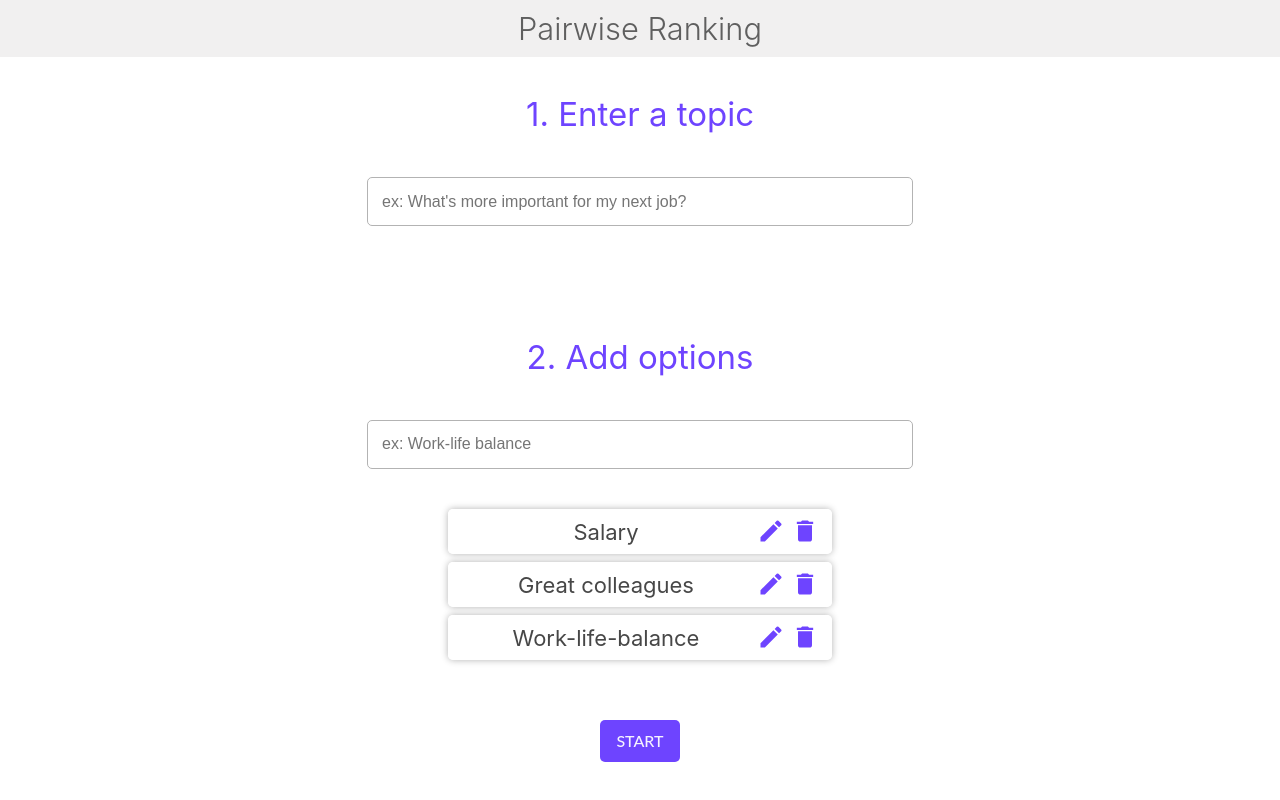
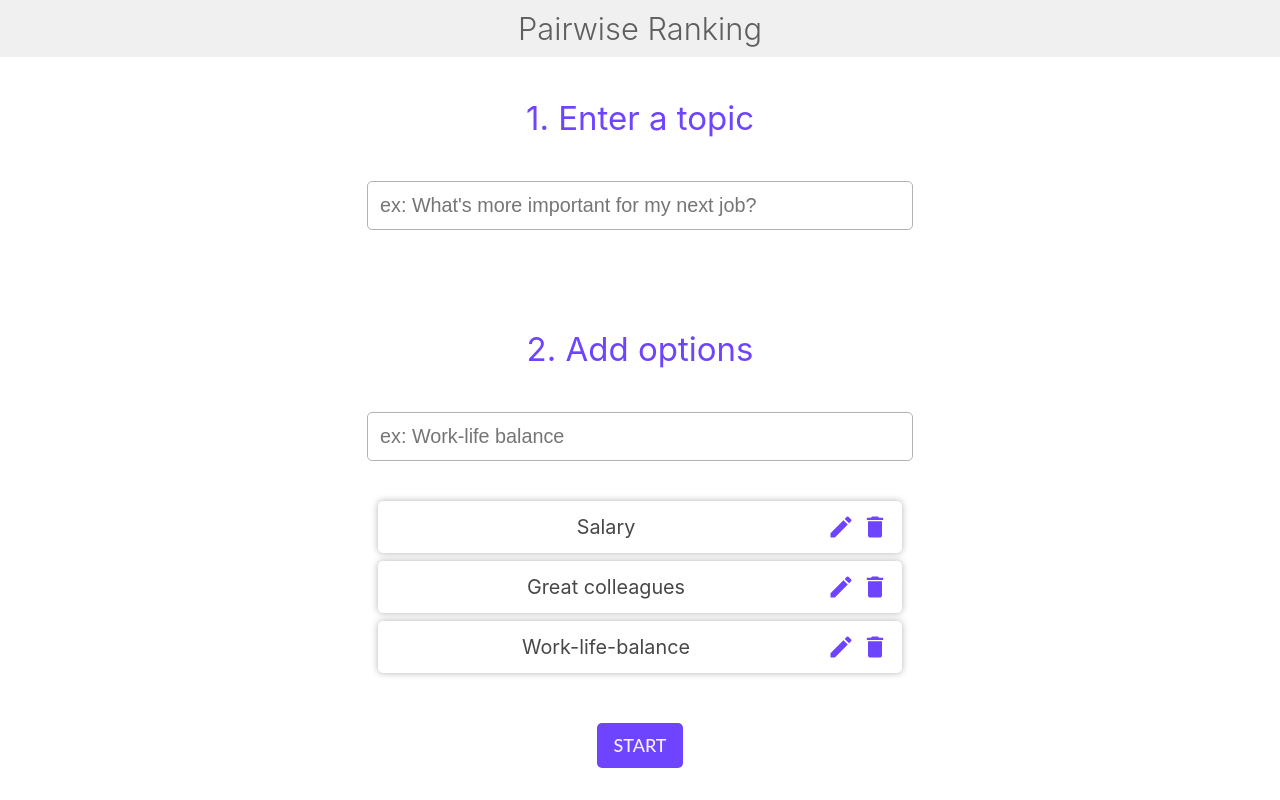
Before and after one commit to mariannefabre/pairwise-ranking-app, a React (Create React App) app: page / in a window 1280 px wide. Built offline with nearby package versions, Linux system fonts and the light colour scheme.

Commit message:
Fix redux reducers

```diff
--- a/src/components/AddOptionTab.js
+++ b/src/components/AddOptionTab.js
@@ -29,7 +29,7 @@ const AddOptionTab = () => {
         onKeyPress={keyPressed}
       />
       <AddCircleIcon
-      id="tab-add-button"
+      id= "addCircleIcon"
         onClick={() => {
           handleClick(input.value);
           input.value = "";
--- a/src/components/AddTopicTab.js
+++ b/src/components/AddTopicTab.js
@@ -31,7 +31,7 @@ const AddTopicTab = () => {
           handleClick(input.value);
           input.value = "";
         }}
-      >ok</button>
+      >OK</button>
     </div>
   );
 };
--- a/src/components/Choice.js
+++ b/src/components/Choice.js
@@ -34,7 +34,7 @@ const Choice = () => {
 
   const handleChoice = (e) => {
     let selected;
-    switch (e.target.innerHTML) {
+    switch (e.target.innerText) {
       case firstOption:
         selected = firstOptionId;
         break;
--- a/src/components/Ranking.js
+++ b/src/components/Ranking.js
@@ -43,12 +43,12 @@ const Ranking = () => {
         <td className="ranking-data">{rank}</td>
         <td className="ranking-data">{option.text}</td>
         <td className="ranking-data">
-          {option.score}{" "}
-          <ThumbUpIcon className="thumb-up"  />
+          {option.score}&nbsp;
+          <ThumbUpIcon id="thumb-up"  />
         </td>
         <td className="ranking-data">
-          {options.length - 1 - option.score}{" "}
-          <ThumbDownIcon className="thumb-down" />
+          {options.length - 1 - option.score}&nbsp;
+          <ThumbDownIcon id="thumb-down" />
         </td>
       </tr>
     );
--- a/src/reducers/choices.js
+++ b/src/reducers/choices.js
@@ -1,6 +1,7 @@
 const choices = (state = [], action) => {
   switch (action.type) {
     case "SAVE_CHOICE":
+
       if (state[action.currentChoice]) {
         return state.map((choice, index) => {
           if (index !== action.currentChoice) {
--- a/src/reducers/options.js
+++ b/src/reducers/options.js
@@ -1,7 +1,7 @@
 const initialState = [
-  { id: 0, text: "Salary"},
-  { id: 1, text: "Great colleagues"},
-  { id: 2, text: "Work-life-balance"},
+  { id: 0, text: "Salary" },
+  { id: 1, text: "Great colleagues" },
+  { id: 2, text: "Work-life-balance" },
 ];
 function nextOptionsId(options) {
   const maxId = options.reduce(
@@ -14,22 +14,20 @@ function nextOptionsId(options) {
 const options = (state = initialState, action) => {
   switch (action.type) {
     case "ADD_OPTION":
-      return [
-        ...state,
-        { id: nextOptionsId(state), text: action.name},
-      ];
+      return [...state, { id: nextOptionsId(state), text: action.name }];
 
     case "REMOVE_OPTION":
       return state.filter((option) => action.id !== option.id);
 
     case "EDIT_OPTION":
-      return state.map((item, id) => {
-        if (id !== action.id) {
-          return item;
+      return state.map((option) => {
+        if (option.id !== action.id) {
+          return option;
+        } else {
+          return { ...option, text: action.name };
         }
-        return { ...item, text: action.name};
       });
-      case "CREATE_NEW_QUESTIONNAIRE":
+    case "CREATE_NEW_QUESTIONNAIRE":
       return [];
     default:
       return state;
--- a/src/styles.css
+++ b/src/styles.css
@@ -1,27 +1,31 @@
 #root {
   --main-bg-color: #ffffffee;
-  --second-color: #6E44FF;
+  --second-color: #6e44ff;
   --third-color: #ffffffee;
   background-color: var(--main-bg-color);
+}
+html {
   font-size: 18px;
 }
 
 @media only screen and (min-width: 600px) {
-  #root {
+  html {
     font-size: 20px;
   }
 }
 @media only screen and (min-width: 1200px) {
-  #root {
+  html {
     font-size: 22px;
   }
-}
-.container {
-  height: 53px;
 }
 .App {
   min-height: 100vh;
 }
+.container {
+  min-height: 53px;
+  flex-grow: 0.1;
+}
+
 .App,
 .home {
   text-align: center;
@@ -34,11 +38,6 @@
 }
 
 h1 {
-/*   background: linear-gradient(
-    90deg,
-    rgb(83, 33, 148) 0%,
-    rgb(59, 56, 238) 100%
-  ); */
   background-color: #f1f0f0;
   padding: 10px 0;
   width: 100%;
@@ -47,13 +46,14 @@ h1 {
   position: absolute;
   top: 0px;
   color: #5f5f5f;
-  font-weight:300;
+  font-weight: 300;
 }
 
 h2 {
-  margin-bottom: 5vh;
+  margin-bottom: 4vh;
   color: #5f5f5f;
-  font-weight:300;
+  font-weight: 300;
+  font-size: 1.3rem;
 }
 
 input {
@@ -69,8 +69,7 @@ input {
 }
 @media only screen and (min-width: 500px) {
   input {
-    font-size: 1rem;
-    text-indent: 12px;
+    text-indent: 10px;
   }
 }
 input:focus {
@@ -84,9 +83,9 @@ input:focus::placeholder {
 .button {
   cursor: pointer;
   padding: 0 15px;
-  font-size: 16px;
-  margin: 30px 20px;
-  height: 42px;
+  font-size: 18px;
+  margin: 20px;
+  height: 45px;
   background: var(--second-color);
   font-family: "Lato", sans-serif;
   border: 1.5px solid transparent;
@@ -97,7 +96,10 @@ input:focus::placeholder {
 .button:focus {
   outline: none;
 }
-.button:hover {
+.button:active {
+  box-shadow: 0 0 10px var(--second-color);
+}
+.button:hover, #tab-add-button:hover {
   color: var(--second-color);
   background-color: var(--third-color);
   transition: all 0.2s ease-in-out;
@@ -107,10 +109,9 @@ input:focus::placeholder {
 .list-item {
   display: flex;
   align-items: center;
-  background-color: var(--third-color);
   border-radius: 5px;
   margin: 8px;
-  padding: 2px 10px;
+  padding: 4px 10px;
   box-shadow: 0 0 7px rgb(179, 179, 179);
 }
 
@@ -118,23 +119,20 @@ input:focus::placeholder {
 .option-edit {
   width: 90%;
   margin: 0;
-  padding: 8px 2px;
+  padding: 10px 2px;
   text-align: center;
   border: unset;
-  height: 25px;
   text-indent: 0;
   color: rgb(71, 71, 71);
+  font-size: 0.9em;
+  height: auto;
 }
 .option-edit {
   color: var(--second-color);
-  outline:none;
+  outline: none;
   box-shadow: 0 0 10px var(--second-color);
 }
-.option-edit {
-  color: var(--second-color);
-  outline:none;
-  box-shadow: 0 0 10px var(--second-color);
-}
+
 .option-list {
   list-style: none;
   padding: 0;
@@ -149,12 +147,12 @@ input:focus::placeholder {
   align-items: center;
 }
 
-@media only screen and (min-width: 400px) {
+@media only screen and (min-width: 500px) {
   .tab {
     width: 85vw;
   }
   .option-list {
-    width: 60vw;
+    width: 70vw;
   }
 }
 @media only screen and (min-width: 700px) {
@@ -162,32 +160,45 @@ input:focus::placeholder {
     width: 600px;
   }
   .option-list {
-    width: 400px;
+    width: 540px;
   }
 }
 
 .tab input {
   width: 90%;
   margin-right: 5px;
-  margin-left: 30px;
-border: 1.5px solid  rgb(179, 179, 179);
+  margin-left: 25px;
+  border: 1.5px solid rgb(179, 179, 179);
   transition: all 0.1s;
 }
 .tab input:focus {
   box-shadow: 0 0 8px var(--second-color);
   outline: none;
 }
-#tab-add-button {
+#icon {
+  font-size: 28px;
+  margin: 0 3px;
+  cursor: pointer;
+}
+
+#addCircleIcon {
   cursor: pointer;
   font-size: 35px;
 }
+#addCircleIcon:hover, #icon:hover {
+  transform: scale(1.1);
+}
+#addCircleIcon:active, #icon:hover:active {
+  transform: scale(0.9);
+}
 .tab-enter-button {
-  margin: 0;
+  margin: 0 5px;
   padding: 0 8px;
   height: 35px;
+  font-size: 12px;
 }
 @media only screen and (min-width: 550px) {
-  #tab-add-button,
+  #addCircleIcon,
   .tab-enter-button {
     display: none;
   }
@@ -201,14 +212,10 @@ border: 1.5px solid  rgb(179, 179, 179);
 .homepage-step {
   font-size: 1.5em;
 }
-#icon {
-  font-size: 28px;
-  margin: 0 3px;
-  cursor: pointer;
-}
+
 .choice {
   width: 80vw;
-  font-size: 22px;
+  font-size: 20px;
 }
 
 .choice-option {
@@ -217,7 +224,7 @@ border: 1.5px solid  rgb(179, 179, 179);
   margin: 40px auto;
   padding: 20px 0;
   background-color: transparent;
-  font-size: 22px;
+  font-size: 1rem;
   border: solid 1px var(--second-color);
   color: var(--second-color);
 }
@@ -284,26 +291,33 @@ border: 1.5px solid  rgb(179, 179, 179);
   border-radius: 5px;
   border: 0.5px solid #cfcdcdd7;
   padding: 15px;
-  margin: 5px;
+  margin: 15px;
 }
 .ranking-table {
   color: #5f5f5f;
   margin: 50px auto;
+  font-size: 1rem;
+
 }
 .ranking-data {
+  display: inline-flex;
+  align-items: center;
   padding: 0.5rem 0.3em;
 }
 
-@media only screen and (min-width: 600px) {
+@media only screen and (min-width: 658px) {
+  .ranking {
+    padding: 35px;
+  }
   .ranking-data {
     padding: 0.8rem 0.9em;
   }
 }
-.thumb-up {
-  font-size: 20;
+#thumb-up {
+  font-size: 1.2rem;
   color: #b688ff;
 }
-.thumb-down {
-  font-size: 20;
-  color: #f1f0f0;
+#thumb-down {
+  font-size: 1.2rem;
+  color: #e7e6e6;
 }
```
